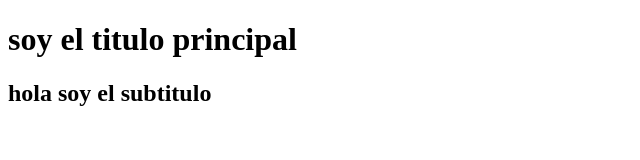
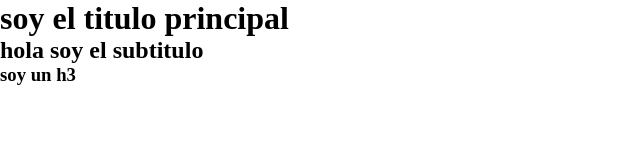
Before and after one commit to crysty72/prueba-repo-arg, a plain HTML site: page index.html in a window 1280 px wide. Shown: the whole page, without its empty margins (0-640 px from the left). Drawn offline with Linux system fonts and the light colour scheme.

Commit message:
modificacion

```diff
--- a/index.html
+++ b/index.html
@@ -5,9 +5,11 @@
     <meta http-equiv="X-UA-Compatible" content="IE=edge">
     <meta name="viewport" content="width=device-width, initial-scale=1.0">
     <title>ejercicio de repositorio</title>
+    <link rel="stylesheet" href="style.css">
 </head>
 <body>
     <h1>soy el titulo principal</h1>
     <h2>hola soy el subtitulo</h2>
+    <h3>soy un h3</h3>
 </body>
 </html>
```
